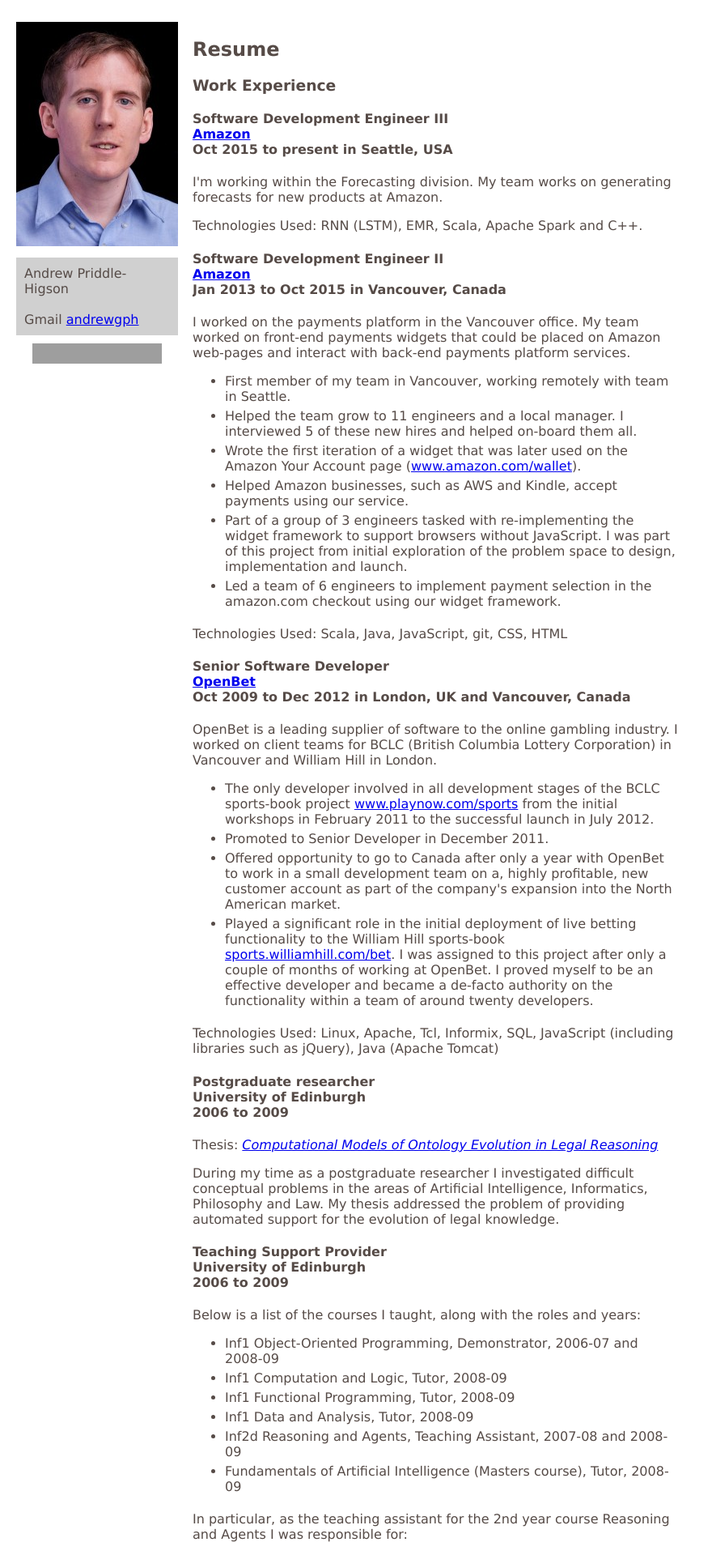
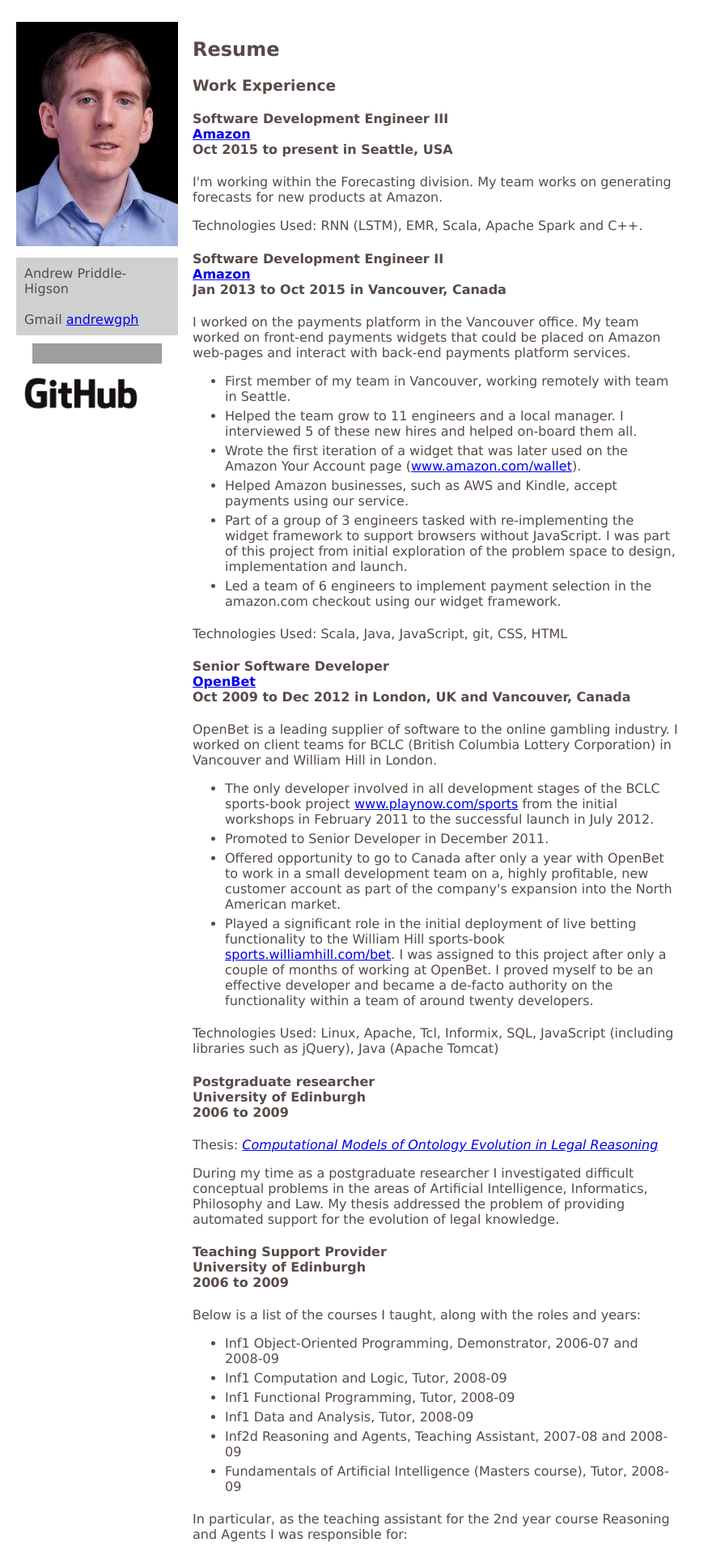
Before and after one commit to andrewgph/andrewgph.github.com, a Jekyll site: the page built from index.html, in a window 1280 px wide. Shown: the top 1920 px of the page at 81% size, without its empty margins (0-880 px from the left). Built offline with Jekyll 4.4.1, drawn with Linux system fonts in a browser that asks for light colours; nearby versions of some CDN libraries; Markdown is read by kramdown in place of the engine named in the settings; the list of posts is cut into pages by our own code; grey boxes are pictures that could not be loaded.

Commit message:
Adding new GitHub link and fixing highlighting error

```diff
--- a/_config.yml
+++ b/_config.yml
@@ -1,5 +1,5 @@
 markdown: rdiscount
-pygments: true
+highlighter: rouge
 permalink: /:year/:month/:title
 paginate: 10
 rdiscount:
--- a/_layouts/default.html
+++ b/_layouts/default.html
@@ -28,14 +28,15 @@
       </div>
       <div class="badges">
         <div class="lin_badge">
-          <a href="http://www.linkedin.com/in/andrewpriddlehigson" >
+          <a href="https://www.linkedin.com/in/andrewpriddlehigson" >
             <img src="http://www.linkedin.com/img/webpromo/btn_viewmy_160x25.png" width="160" height="25" border="0" alt="View Andrew Priddle-Higson's profile on LinkedIn">
           </a>
         </div>
-        <!--
-        <br>
-        <iframe src="http://githubbadge.appspot.com/badge/andrewgph?s=1&a=0" style="border: 0;height: 142px;width: 200px;overflow: hidden;" frameBorder=0></iframe>
-        -->
+        <div class="github_badge">
+          <a href="https://github.com/andrewgph" >
+            <img src="/images/GitHub_Logo.png" width="160" border="0" alt="GitHub">
+          </a>
+        </div>
       </div>
 
     </div>
```
Also changed, not shown: images/GitHub_Logo.png (added).
